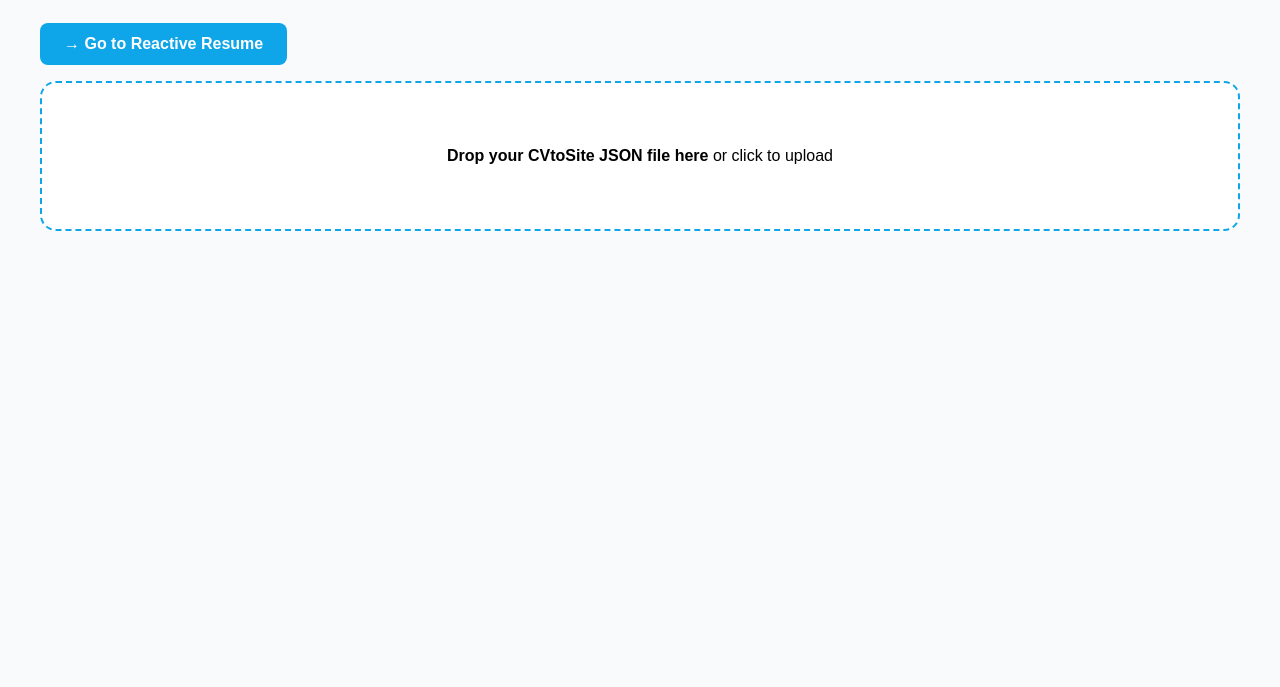
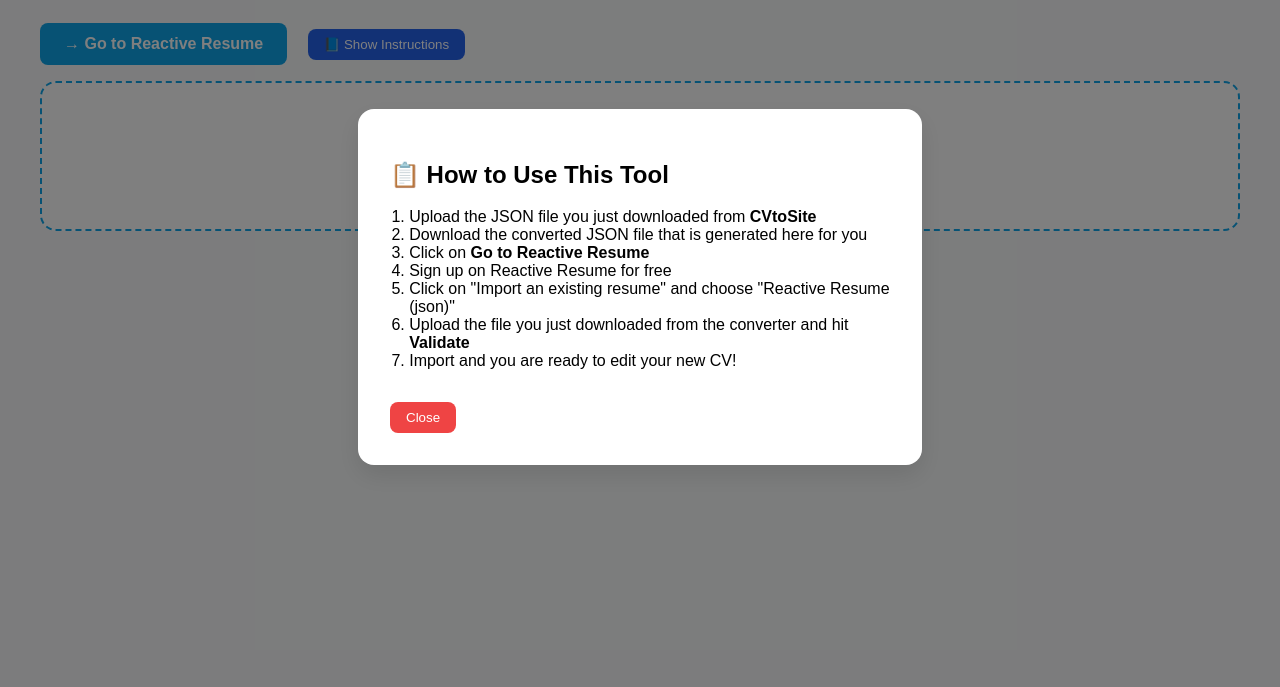
Before and after one commit to marshalldavid28/cvtositeconvertor, a plain HTML site: page index.html in a window 1280 px wide. Shown: the part 113-800 px from the top of the page. Drawn offline with Linux system fonts and the light colour scheme.

Commit message:
Update index.html

```diff
--- a/index.html
+++ b/index.html
@@ -34,18 +34,49 @@
 </head>
 <body>
   <h1>CVtoSite → Reactive Resume Converter</h1>
+
+  <!-- Go to Reactive Resume Button -->
   <a href="https://rxresu.me/auth/login" target="_blank" style="display:inline-block; margin: 1rem 0; padding: 0.75rem 1.5rem; background-color: #0ea5e9; color: white; font-weight: bold; text-decoration: none; border-radius: 0.5rem;">
-  → Go to Reactive Resume
+    → Go to Reactive Resume
   </a>
+
+  <!-- Show Instructions Button -->
+  <button id="showInstructionsBtn" style="margin-left: 1rem; padding: 0.5rem 1rem; background-color: #2563eb; color: white; border: none; border-radius: 0.5rem; cursor: pointer;">
+    📘 Show Instructions
+  </button>
+
+  <!-- Drop Zone -->
   <div class="drop-zone" id="drop-zone">
     <p><strong>Drop your CVtoSite JSON file here</strong> or click to upload</p>
     <input type="file" id="fileInput" style="display: none" accept="application/json" />
   </div>
+
+  <!-- Output -->
   <div class="output" id="output" style="display: none">
     <p>✅ File converted! <a id="downloadLink" href="#" download="rxresume-converted.json">Download JSON</a></p>
   </div>
+
+  <!-- Error -->
   <div class="error" id="error" style="display: none"></div>
 
+  <!-- Instructions Modal -->
+  <div id="instructionsModal" style="display: none; position: fixed; top: 0; left: 0; width: 100%; height: 100%; background-color: rgba(0,0,0,0.5); z-index: 9999; display: flex; justify-content: center; align-items: center;">
+    <div style="background: white; padding: 2rem; border-radius: 1rem; max-width: 500px; width: 90%; box-shadow: 0 10px 25px rgba(0,0,0,0.1); position: relative;">
+      <h2>📋 How to Use This Tool</h2>
+      <ol style="margin-top: 1rem; padding-left: 1.2rem;">
+        <li>Upload the JSON file you just downloaded from <strong>CVtoSite</strong></li>
+        <li>Download the converted JSON file that is generated here for you</li>
+        <li>Click on <strong>Go to Reactive Resume</strong></li>
+        <li>Sign up on Reactive Resume for free</li>
+        <li>Click on "Import an existing resume" and choose "Reactive Resume (json)"</li>
+        <li>Upload the file you just downloaded from the converter and hit <strong>Validate</strong></li>
+        <li>Import and you are ready to edit your new CV!</li>
+      </ol>
+      <button id="closeModalBtn" style="margin-top: 1rem; background-color: #ef4444; color: white; padding: 0.5rem 1rem; border: none; border-radius: 0.5rem; cursor: pointer;">Close</button>
+    </div>
+  </div>
+
+  <!-- Main Script -->
   <script>
     const dropZone = document.getElementById('drop-zone');
     const fileInput = document.getElementById('fileInput');
@@ -184,6 +215,33 @@
         }
       };
     }
+
+    // Modal functionality
+    const modal = document.getElementById('instructionsModal');
+    const showBtn = document.getElementById('showInstructionsBtn');
+    const closeBtn = document.getElementById('closeModalBtn');
+
+    // Show on page load once
+    window.addEventListener('load', () => {
+      if (!sessionStorage.getItem('modalShown')) {
+        modal.style.display = 'flex';
+        sessionStorage.setItem('modalShown', 'true');
+      }
+    });
+
+    showBtn.addEventListener('click', () => {
+      modal.style.display = 'flex';
+    });
+
+    closeBtn.addEventListener('click', () => {
+      modal.style.display = 'none';
+    });
+
+    window.addEventListener('keydown', (e) => {
+      if (e.key === 'Escape') {
+        modal.style.display = 'none';
+      }
+    });
   </script>
 </body>
 </html>
```
